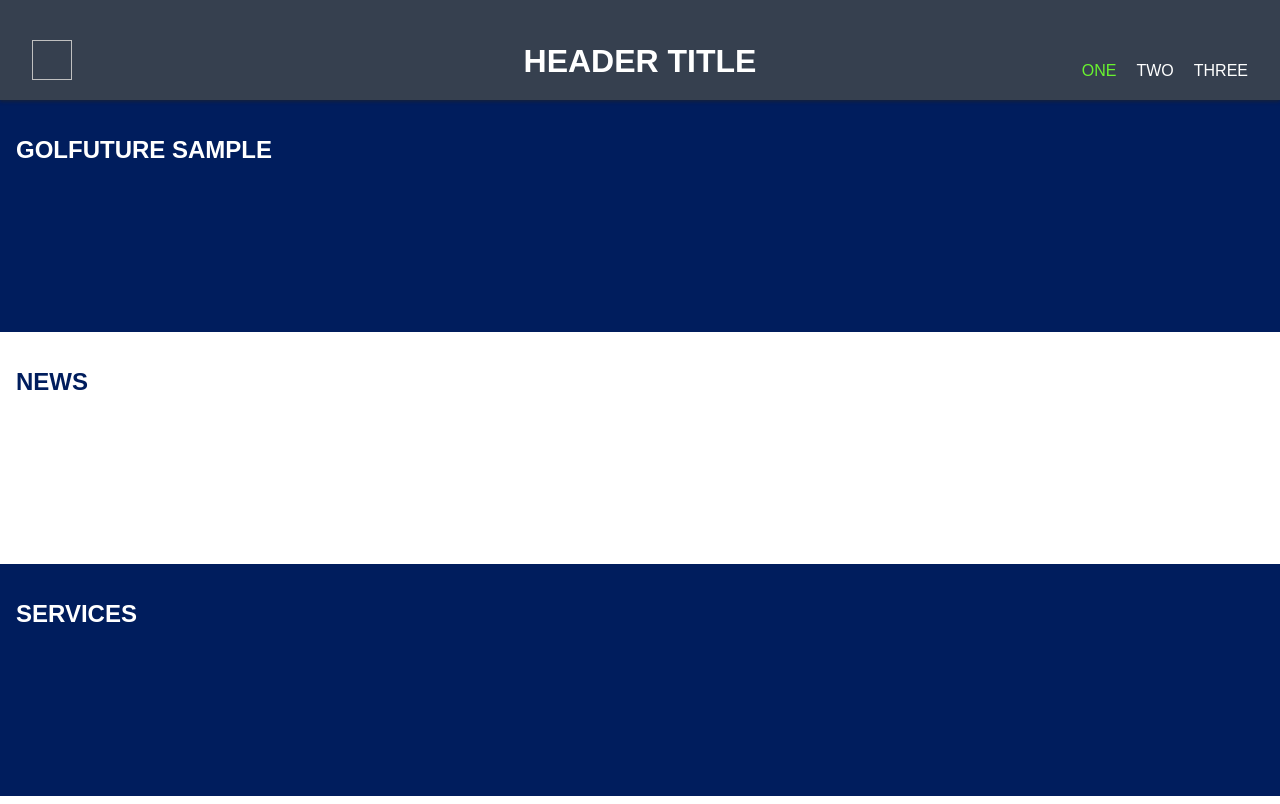
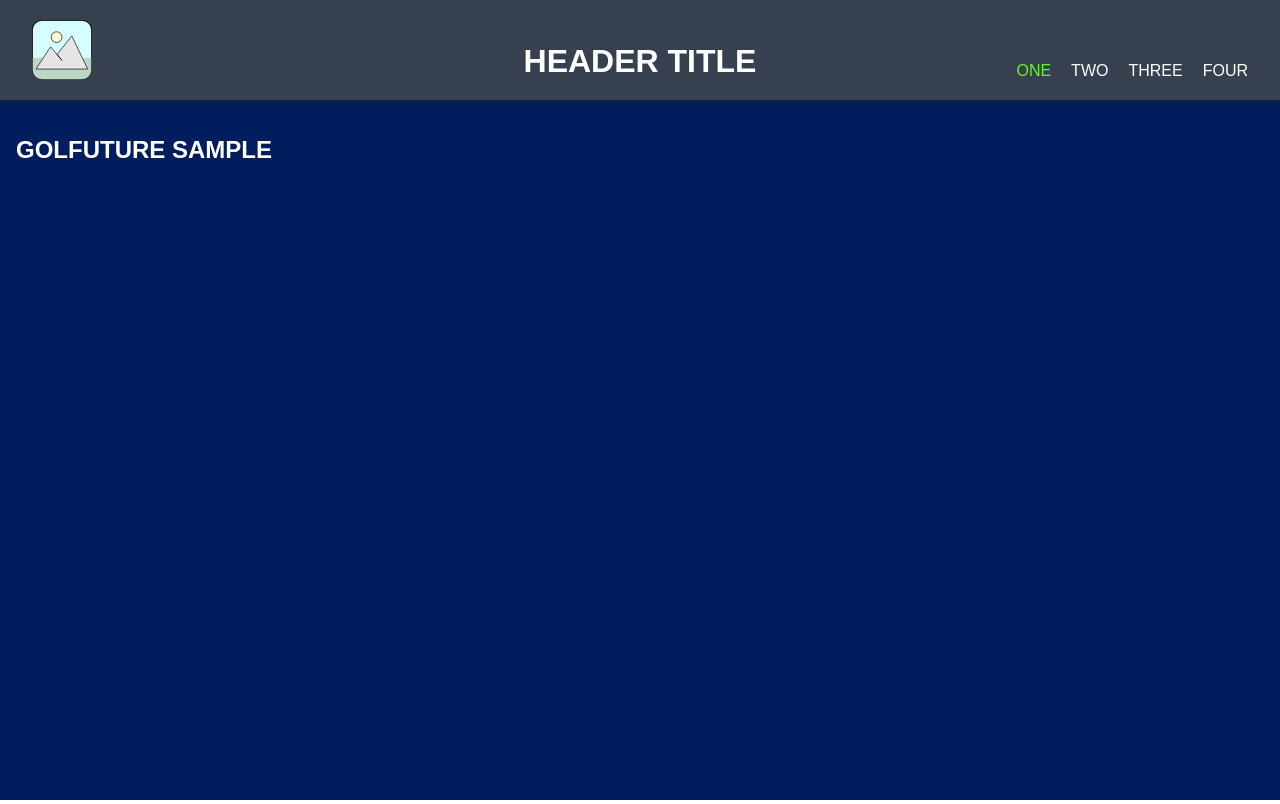
Before and after one commit to gf-skorpach/sample-site, a plain HTML site: page src/index.html in a window 1280 px wide. Shown: the top 804 px of the page. Drawn offline with Linux system fonts and the light colour scheme.

Commit message:
Add scroll snapping behaviour to page
Move main and footer into holster element
Set page display to flex, height to 100vh
Set scroll snapping behaviour on sections
Add placeholder image

```diff
--- a/src/css/layout.css
+++ b/src/css/layout.css
@@ -1,16 +1,21 @@
 body {
     --header-height: 100px;
     --header-padding: 20px;
+    display: flex;
+    flex-direction: column;
+    height: 100vh;
 }
 
 header {
-    position: fixed;
-    top: 0;
-    left: 0;
+    /* position: fixed; */
+    /* top: 0; */
+    /* left: 0 */;
+    position: relative;
     box-sizing: border-box;
     padding: var(--header-padding);
     height: var(--header-height);
     width: 100%;
+    flex-shrink: 0;
 }
 
 header > .logo {
@@ -38,8 +43,15 @@ header > nav {
     min-width: 400px;
 }
 
+body > .holster {
+    padding-top: var(--header-height);
+    box-sizing: border-box;
+    flex-grow: 1;
+    overflow-y: scroll;
+}
+
 main {
-    padding-top: var(--header-height);
+    /* padding-top: var(--header-height); */
 }
 
 main > section {
@@ -47,11 +59,14 @@ main > section {
     padding: 1rem;
 }
 
+main > section.fullpage {
+    height: calc(100vh - var(--header-height));
+}
+
 footer {
     min-height: var(--header-height);
     display: flex;
     flex-direction: column;
-    /* gap: 1rem; */
     justify-content: center;
     align-items: center;
 }
--- /dev/null
+++ b/src/css/main.css
@@ -0,0 +1,12 @@
+body > .holster {
+    scroll-behaviour: smooth;
+    scroll-snap-type: y mandatory;
+}
+
+main > section {
+    scroll-snap-align: center;
+}
+
+footer {
+    scroll-snap-align: end;
+}
--- a/src/index.html
+++ b/src/index.html
@@ -2,29 +2,32 @@
   <head>
     <link href="/css/base.css" rel="stylesheet" />
     <link href="/css/layout.css" rel="stylesheet" />
+    <link href="/css/main.css" rel="stylesheet" />
     <link href="/css/nav.css" rel="stylesheet" />
   </head>
   <body>
     <header>
-      <img class="logo" />
+      <img class="logo" src="assets/placeholder.svg"/>
       <h1 class="title dark">Header Title</h1>
       <nav class="nav--primary">
 	<a class="active">one</a>
 	<a>two</a>
 	<a>three</a>
+	<a>four</a>
       </nav>
     </header>
+    <div class="holster">
       <main>
-      <section class="section--hero dark">
+	<section class="section--hero fullpage dark">
 	  <h1>Golfuture Sample</h1>
 	</section>
 	<section class="section--news">
 	  <h1>News</h1>
 	</section>
-      <section class="section--feature dark">
+	<section class="section--feature fullpage dark">
 	  <h1>Services</h1>
 	</section>
-      <section class="section--feature">
+	<section class="section--feature fullpage">
 	  <h1>Events</h1>
 	</section>
       </main>
@@ -39,5 +42,6 @@
 	  <em>All information provided in this webzone is for the purpose of demonstration.</em>
 	</p>
       </footer>
+    </div>
   </body>
 </html>
```
Also changed, not shown: src/assets/placeholder.svg (added). Lines whose indentation alone changed are shown as unchanged.
